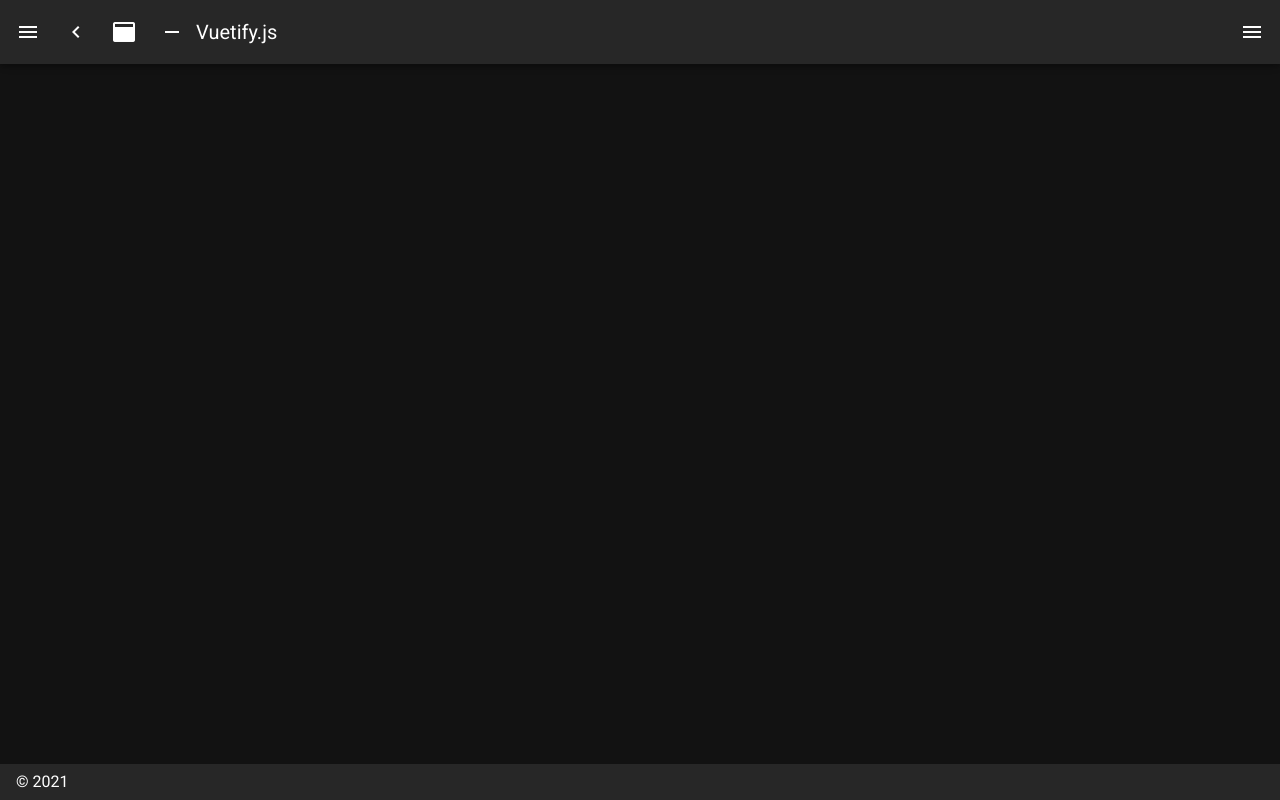
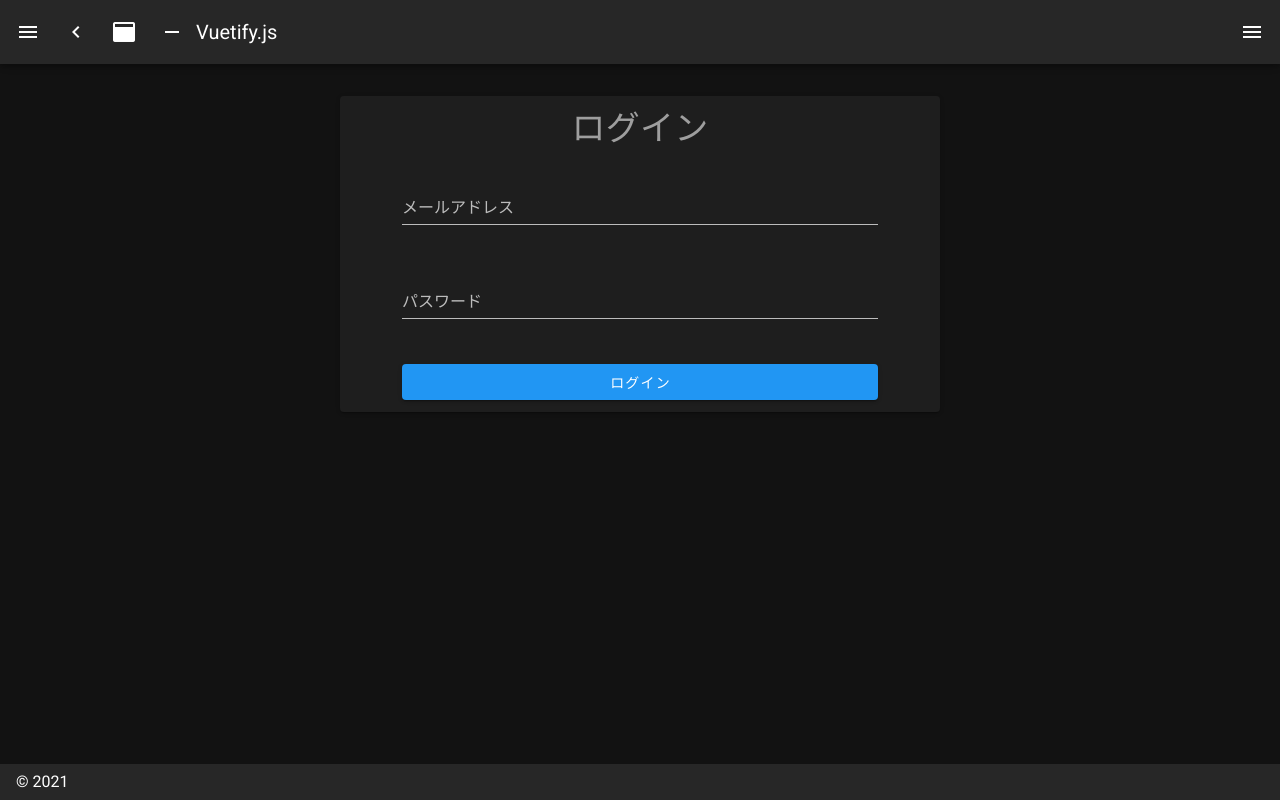
Before and after one commit to nomi-kazu/vue-practice, a Nuxt app in the folder front/: page /login in a window 1280 px wide. Before the commit this address had no page. Built offline with nearby package versions, Linux system fonts and the light colour scheme.

Commit message:
feat: user関係の画面を作成

```diff
--- /dev/null
+++ b/front/pages/login.vue
@@ -0,0 +1,75 @@
+<template>
+  <div class="mt-3">
+    <v-card class="mt-5 mx-auto" max-width="600">
+      <v-form ref="form" v-model="valid" lazy-validation>
+        <v-container>
+          <v-row justify="center">
+            <p cols="12" class="mt-3 display-1 grey--text">
+              ログイン
+            </p>
+          </v-row>
+
+          <v-row justify="center">
+            <v-col cols="12" md="10" sm="10">
+              <v-text-field
+                v-model="email"
+                label="メールアドレス"
+              />
+              <p class="caption mb-0" />
+            </v-col>
+          </v-row>
+
+          <v-row justify="center">
+            <v-col cols="12" md="10" sm="10">
+              <v-text-field
+                v-model="password"
+                type="password"
+                label="パスワード"
+              />
+            </v-col>
+          </v-row>
+
+          <v-row justify="center">
+            <v-col cols="12" md="10" sm="10">
+              <v-btn
+                block
+                class="mr-4 blue white--text"
+                @click="loginWithAuthModule"
+              >
+                ログイン
+              </v-btn>
+            </v-col>
+          </v-row>
+        </v-container>
+      </v-form>
+    </v-card>
+  </div>
+</template>
+
+<script>
+export default {
+  data () {
+    return {
+      password: '',
+      email: ''
+    }
+  },
+
+  methods: {
+    async loginWithAuthModule () {
+      await this.$auth.loginWith('local', {
+        data: {
+          email: this.email,
+          password: this.password
+        }
+      })
+        .then((response) => {
+          return response
+        },
+        (error) => {
+          return error
+        })
+    }
+  }
+}
+</script>
--- /dev/null
+++ b/front/pages/users/_id.vue
@@ -0,0 +1,14 @@
+<template>
+  <h1>Hello, {{ name }}</h1>
+</template>
+
+<script>
+export default {
+  asyncData({ $axios, params }) {
+    return $axios.$get(`/api/users/${params.id}`)
+      .then((res) => {
+        return { name: res.name }
+      })
+  }
+}
+</script>
--- /dev/null
+++ b/front/pages/users/new.vue
@@ -0,0 +1,37 @@
+<template>
+  <section>
+    <div>
+      <h1>New User</h1>
+      <form @submit.prevent="post">
+        <label for="name">Name: </label>
+        <input id="name" v-model="name" type="text" name="name" />
+        <button type="submit">Submit</button>
+      </form>
+    </div>
+  </section>
+</template>
+
+<script>
+export default {
+  data() {
+    return {
+      name: ''
+    }
+  },
+
+  methods: {
+    post() {
+      console.log(this.name);
+      this.$axios.post(
+        '/api/users',
+        {
+          name: this.name
+        }
+      ).then((res) => {
+        console.log(res);
+        this.$router.push(`${res.data.id}`)
+      })
+    }
+  }
+}
+</script>
```
